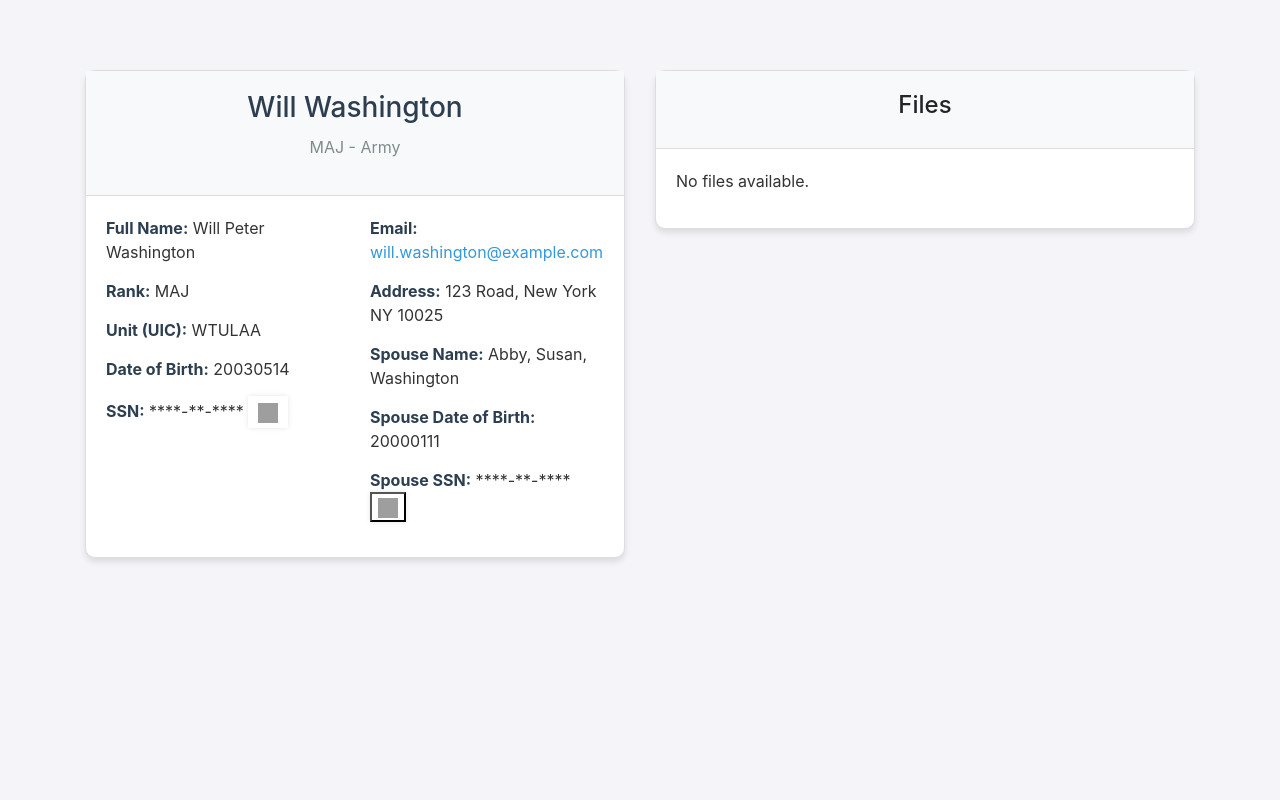
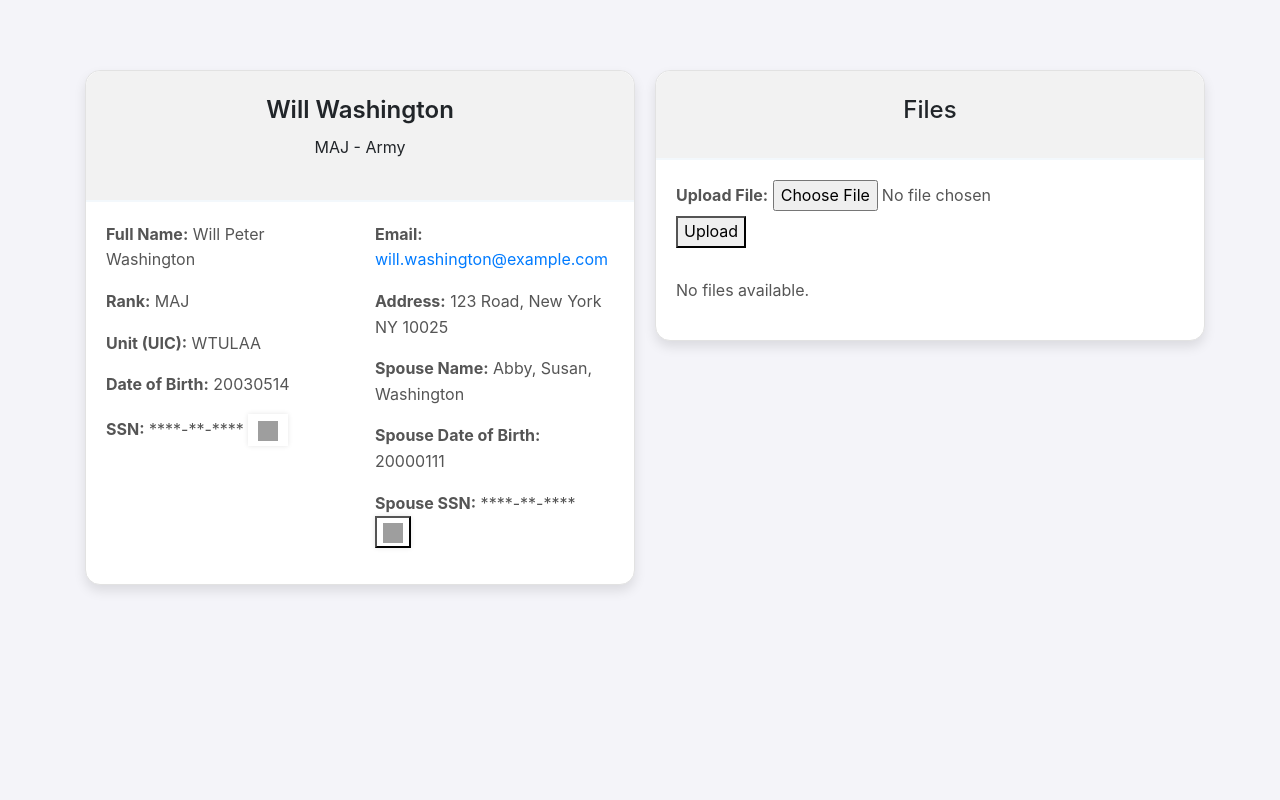
Before and after one commit to MinKyuPark-H4D/h4d, a Flask app: page /soldiers/1 in a window 1280 px wide. Shown: the part 96-896 px from the top of the page. Run offline with Flask 3, Linux system fonts and the light colour scheme; some libraries are stand-ins or nearby versions; grey boxes are pictures that could not be loaded.

Commit message:
added ability to upload files

```diff
--- a/server.py
+++ b/server.py
@@ -1,12 +1,12 @@
 from flask import Flask
 from flask import render_template
 from flask import Response, request, jsonify, redirect, url_for, send_from_directory, flash, send_file, after_this_request
-import json, os, secrets, shutil
+import json, os, secrets, shutil, base64
 from autofill import autofill_individual_soldier, autofill_uic
 from doc_retreival import batch_doc_pull
 from doc_validation import create_validation_report
 
-
+ORIGINAL_PDF_DIRECTORY = 'iPERMS'
 app = Flask(__name__)
 app.secret_key = secrets.token_hex(16)
 
@@ -95,5 +95,22 @@ def download_file(filename):
     directory = os.path.join('iPERMS')
     return send_from_directory(directory, filename)
 
+@app.route('/upload/<soldier_id>', methods=['POST'])
+def upload_file(soldier_id):
+    if 'file' not in request.files:
+        return 'No file part', 400
+    file = request.files['file']
+
+    if file.filename == '':
+        return 'No selected file', 400
+
+    # Get the filename and save it to the directory
+    filename = file.filename
+    directory = os.path.join(f'iPERMS/soldier_{soldier_id}')  # Directory where you want to save files
+
+    # Check if the uploaded file exists and overwrite it
+    file.save(os.path.join(directory, filename))  # This will overwrite the file if it exists
+    return redirect(url_for('view_soldier', id=soldier_id))
+
 if __name__ == '__main__':
    app.run(debug = True)
--- a/static/main.css
+++ b/static/main.css
@@ -13,9 +13,12 @@ body {
     border: 1px solid #ddd;
     border-radius: 8px;
     box-shadow: 0 2px 5px rgba(0, 0, 0, 0.1);
+    max-width: 500px;
     width: 100%;
-    max-width: 500px;
-    padding: 15px;
+   padding: 15px;
+}
+.soldier-card{
+     margin-left: 50px;
 }
 .card-title{
     font-weight: bold;
@@ -75,58 +78,51 @@ body {
     margin-right: 15px;
   }
   /* Profile Card Styles */
+/* Profile Card Styles */
 .profile-card {
     margin-top: 20px;
-    border-radius: 10px;
-    box-shadow: 0 4px 6px rgba(0, 0, 0, 0.1);
+    border-radius: 15px;
+    box-shadow: 0 6px 12px rgba(0, 0, 0, 0.1);
     background-color: #fff;
-    border: 1px solid #ddd;
+    border: 1px solid #e2e2e2;
+    width: 550px;
 }
+
 
 /* Profile Card Header */
 .profile-card-header {
-    background-color: #f8f9fa;
-    padding: 20px;
-    border-bottom: 1px solid #ddd;
+    background:  #f2f2f2;
+    padding: 25px;
+    border-radius: 15px 15px 0 0;
+    border-bottom: 2px solid #f3f8fc; /* Slightly thicker bottom border */
     text-align: center;
 }
 
 .profile-card-header h3 {
     margin-bottom: 10px;
-    color: #2c3e50;
+    font-weight: 600; /* Slightly bolder title */
+    font-size: 1.5rem;
 }
 
 .profile-card-header h5 {
-    color: #34495e;
-}
-
-.profile-card-header p {
-    color: #7f8c8d;
+    color: #7f8c8d; /* Lighter grey for subtitle */
+    font-size: 1.1rem;
 }
 
 /* Profile Card Body */
 .profile-card-body {
     padding: 20px;
+    font-size: 1rem;
+    color: #555; /* Darker grey for body text */
+    line-height: 1.6;
 }
 
-/* Profile Card Text Styling */
-.profile-card-body p {
-    margin-bottom: 15px;
-    color: #333;
+
+/* Add spacing between content */
+.profile-card-body .soldier-info {
+    margin-top: 15px;
 }
 
-.profile-card-body p strong {
-    color: #2c3e50;
-}
-
-.profile-card-body a {
-    color: #3498db;
-    text-decoration: none;
-}
-
-.profile-card-body a:hover {
-    text-decoration: underline;
-}
 
 /* Responsive Design */
 @media (max-width: 768px) {
@@ -160,3 +156,41 @@ body {
 .files-section .list-group-item:hover {
     background-color: #f8f9fa;
 }
+
+.tab-pane.fade.active.show {
+    display: flex; /* Use flexbox */
+    justify-content: center; /* Center horizontally */
+
+  }
+
+  /* Style for the tab container */
+.nav-tabs {
+    border-bottom: 2px solid #ddd; /* Light border at the bottom of the tab container */
+  }
+
+  /* Style for individual tabs (non-active) */
+  .nav-tabs .nav-link {
+    color: #6c757d;
+    border: none;
+    background-color: transparent;
+  }
+
+  /* Hover effect for tabs */
+  .nav-tabs .nav-link:hover {
+    color: #28a745;
+    background-color: #f8f9fa;
+    border-radius: 0.25rem;
+  }
+
+  .nav-tabs .nav-link.active {
+    color: #000 !important;
+    border-bottom: 2px solid #28a745 !important;
+    font-weight: bold;
+  }
+  .automation {
+    width: 450px;
+  }
+  /* Container for the form */
+.upload-container {
+    margin-bottom: 30px;
+}
--- a/static/soldiers.js
+++ b/static/soldiers.js
@@ -10,10 +10,10 @@ function displaySoldiers(soldiers) {
             row = $("<div class='row'>");
         }
 
-        var new_col = $("<div class='col-6 mb-4'>");
+        var new_col = $("<div class='col-6 mb-4 align-items-center'>");
         var link = $("<a>").attr("href", "/soldiers/" + value.id).addClass("card-link");
 
-        var new_card = $("<div class='card h-100'>");
+        var new_card = $("<div class='card soldier-card h-100'>");
         var new_card_body = $("<div class='card-body'>");
 
         var new_title = $("<h5 class='card-title'>").text(value.first_name + " " + value.last_name);
--- a/templates/view_soldier.html
+++ b/templates/view_soldier.html
@@ -52,23 +52,45 @@
                     <h4>Files</h4>
                 </div>
                 <div class="profile-card-body">
+                    <div class="upload-container">
+                        <form action="{{ url_for('upload_file', soldier_id=id) }}" method="POST" enctype="multipart/form-data">
+                            <label for="file" style="font-weight: bold;">Upload File:</label>
+                            <input type="file" name="file" id="file" required>
+                            <button type="submit">Upload</button>
+                        </form>
+                    </div>
+
+
                     <!-- File List -->
                     {% if files %}
-                        <ul class="list-group">
-                            {% for file in files %}
-                                <li class="list-group-item">
-                                    {{ file }}
+                            <table class="table table-bordered table-hover">
+                                <thead>
+                                    <tr>
+                                        <th>File Name</th>
+                                        <th>Link</th>
+                                    </tr>
+                                </thead>
+                                <tbody>
+                                    {% for file in files %}
+                                        <tr>
+                                            <td>{{ file }}</td>
+                                            <td>
+                                                <!-- Download button aligned to the right -->
+                                                <a href="{{ url_for('download_file', filename='soldier_' + id + '/' + file) }}" target="_blank">
+                                                    <img src="https://media.istockphoto.com/id/844294300/vector/download-icon-isolated-vector.jpg?s=612x612&w=0&k=20&c=VCmvy8uEoTQnt9W0kZzjEBplN_opDkGKF_eQTLfkivs=" alt="Download" width="25" height="20">
+                                                </a>
+                                            </td>
+                                        </tr>
+                                    {% endfor %}
+                                </tbody>
+                            </table>
 
-                                    <!-- Download button aligned to the right -->
-                                    <a href="{{ url_for('download_file', filename='soldier_' + id + '/' + file) }}"  target="_blank">
-                                        <img src="https://media.istockphoto.com/id/844294300/vector/download-icon-isolated-vector.jpg?s=612x612&w=0&k=20&c=VCmvy8uEoTQnt9W0kZzjEBplN_opDkGKF_eQTLfkivs=" alt="Download" width="25" height="25">
-                                    </a>
-                                </li>
-                            {% endfor %}
-                        </ul>
                     {% else %}
                         <p>No files available.</p>
+
                     {% endif %}
+
+
                 </div>
             </div>
         </div>
```
Also changed, not shown: templates/automation.html (+33 -35 lines).
